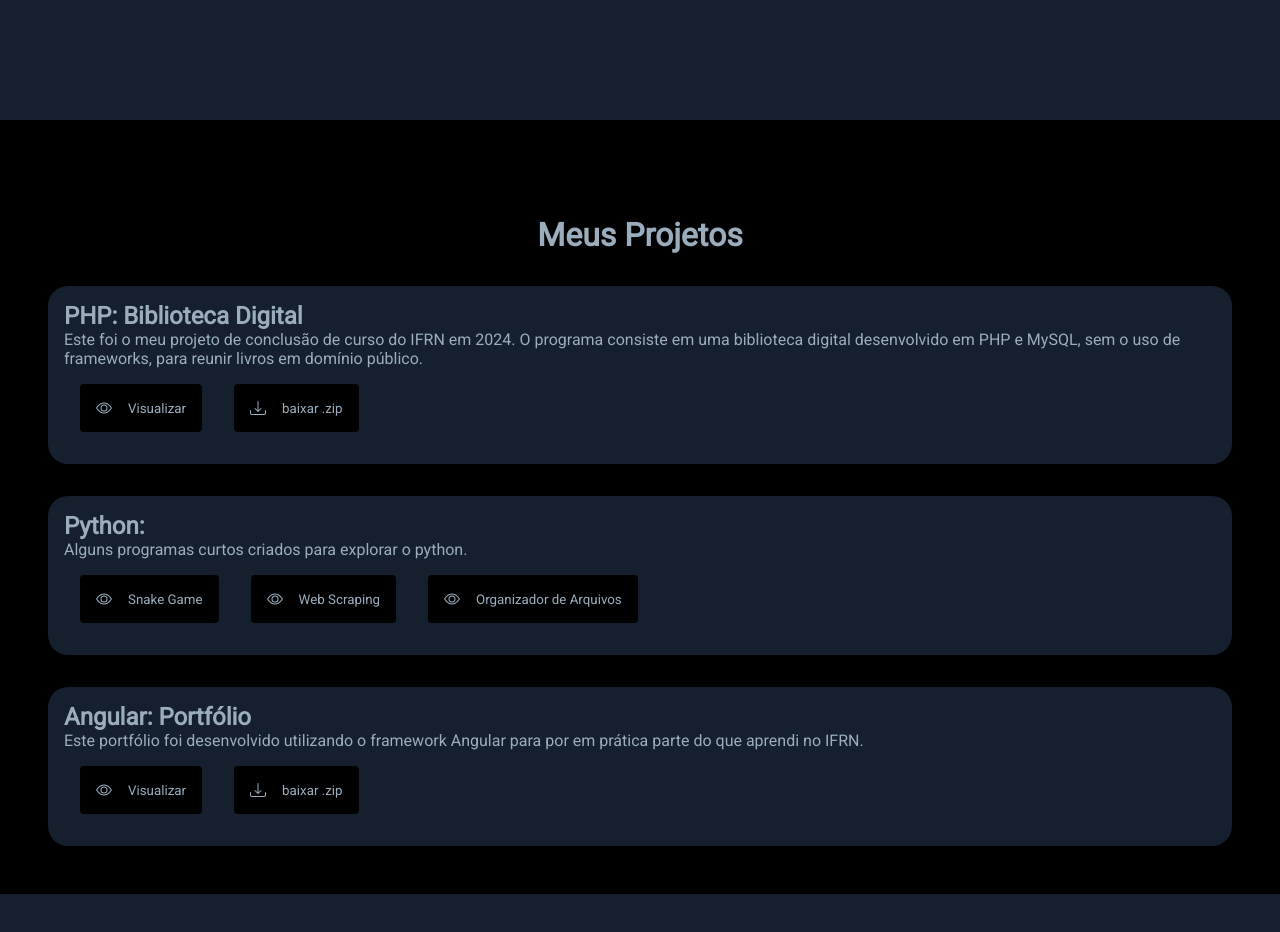
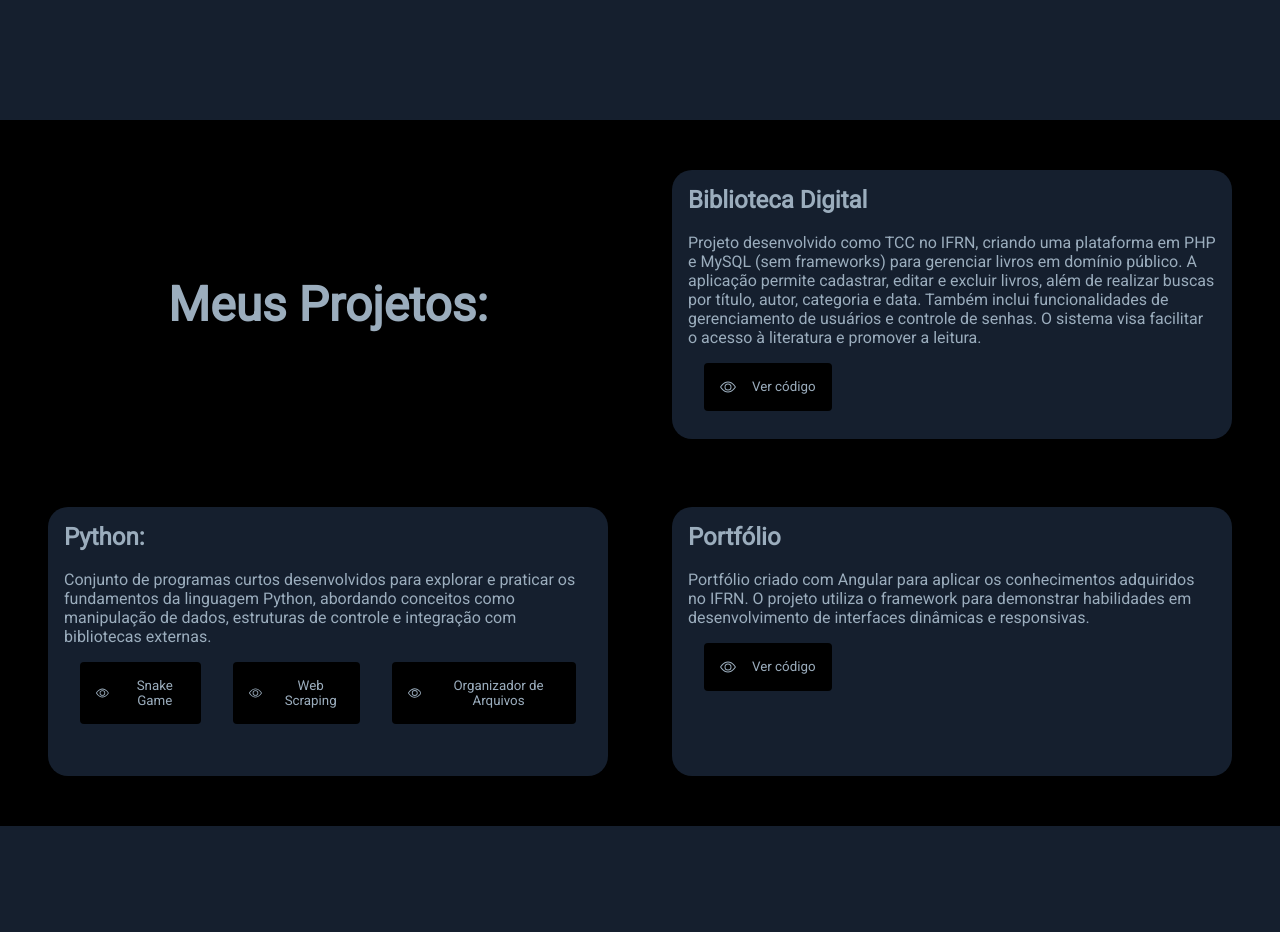
Before and after one commit to JezielHonorato/Portfolio, an Angular app in the folder PortfolioJezielHonorato/: page / in a window 1280 px wide. Shown: the part 680-1612 px from the top of the page. Built offline with nearby package versions, Linux system fonts and the light colour scheme.

Commit message:
redesign projetos

```diff
--- a/PortfolioJezielHonorato/src/app/components/my-projects/my-projects.component.css
+++ b/PortfolioJezielHonorato/src/app/components/my-projects/my-projects.component.css
@@ -1,10 +1,14 @@
 main {
+  display: grid;
+  grid-template-columns: 1fr 1fr;
+  grid-template-rows: 1fr 1fr;
+  align-items: center;
   padding: 1rem;
   background-color: black;
 
   .title {
     display: flex;
-    margin-top: 5rem;
+    font-size: xxx-large;
     color: var(--color-text);
     justify-content: center;
   }
@@ -12,6 +16,7 @@ main {
   section {
     margin: 2rem;
     padding: 1rem;
+    height: 80%;
     background-color: var(--color-background);
     color: var(--color-text);
     border-radius: 20px;
--- a/PortfolioJezielHonorato/src/app/components/my-projects/my-projects.component.html
+++ b/PortfolioJezielHonorato/src/app/components/my-projects/my-projects.component.html
@@ -1,13 +1,9 @@
 <main>
-  <h1 class="title">Meus Projetos</h1>
+    <h1 class="title">Meus Projetos:</h1>
 
   <section>
-    <h1>PHP: Biblioteca Digital</h1>
-    <p>
-      Este foi o meu projeto de conclusão de curso do IFRN em 2024. O programa
-      consiste em uma biblioteca digital desenvolvido em PHP e MySQL, sem o uso
-      de frameworks, para reunir livros em domínio público.
-    </p>
+    <h1>Biblioteca Digital</h1><br>
+    <p> Projeto desenvolvido como TCC no IFRN, criando uma plataforma em PHP e MySQL (sem frameworks) para gerenciar livros em domínio público. A aplicação permite cadastrar, editar e excluir livros, além de realizar buscas por título, autor, categoria e data. Também inclui funcionalidades de gerenciamento de usuários e controle de senhas. O sistema visa facilitar o acesso à literatura e promover a leitura.</p>
     <div class="buttons">
       <a
         href="https://github.com/JezielHonorato/BibliotecaDigital"
@@ -27,31 +23,14 @@
               d="M8 5.5a2.5 2.5 0 1 0 0 5 2.5 2.5 0 0 0 0-5M4.5 8a3.5 3.5 0 1 1 7 0 3.5 3.5 0 0 1-7 0"
             />
           </svg>
-          <span>Visualizar</span>
-        </button></a
-      >
-      <button>
-        <svg
-          xmlns="http://www.w3.org/2000/svg"
-          fill="currentColor"
-          class="bi bi-download"
-          viewBox="0 0 16 16"
-        >
-          <path
-            d="M.5 9.9a.5.5 0 0 1 .5.5v2.5a1 1 0 0 0 1 1h12a1 1 0 0 0 1-1v-2.5a.5.5 0 0 1 1 0v2.5a2 2 0 0 1-2 2H2a2 2 0 0 1-2-2v-2.5a.5.5 0 0 1 .5-.5"
-          />
-          <path
-            d="M7.646 11.854a.5.5 0 0 0 .708 0l3-3a.5.5 0 0 0-.708-.708L8.5 10.293V1.5a.5.5 0 0 0-1 0v8.793L5.354 8.146a.5.5 0 1 0-.708.708z"
-          />
-        </svg>
-        <span (click)="DontExist()">baixar .zip</span>
-      </button>
+          <span>Ver código</span>
+        </button></a>
     </div>
   </section>
 
   <section>
-    <h1>Python:</h1>
-    <p>Alguns programas curtos criados para explorar o python.</p>
+    <h1>Python:</h1><br>
+    <p>Conjunto de programas curtos desenvolvidos para explorar e praticar os fundamentos da linguagem Python, abordando conceitos como manipulação de dados, estruturas de controle e integração com bibliotecas externas.</p>
     <div class="buttons">
       <a href="https://github.com/JezielHonorato/SnakeGame" target="_blank">
         <button>
@@ -111,11 +90,8 @@
   </section>
 
   <section>
-    <h1>Angular: Portfólio</h1>
-    <p>
-      Este portfólio foi desenvolvido utilizando o framework Angular para por em
-      prática parte do que aprendi no IFRN.
-    </p>
+    <h1>Portfólio</h1><br>
+    <p>Portfólio criado com Angular para aplicar os conhecimentos adquiridos no IFRN. O projeto utiliza o framework para demonstrar habilidades em desenvolvimento de interfaces dinâmicas e responsivas.</p>
     <div class="buttons">
       <a href="https://github.com/JezielHonorato/Portfolio" target="_blank">
         <button>
@@ -132,25 +108,9 @@
               d="M8 5.5a2.5 2.5 0 1 0 0 5 2.5 2.5 0 0 0 0-5M4.5 8a3.5 3.5 0 1 1 7 0 3.5 3.5 0 0 1-7 0"
             />
           </svg>
-          <span>Visualizar</span>
+          <span>Ver código</span>
         </button>
       </a>
-      <button>
-        <svg
-          xmlns="http://www.w3.org/2000/svg"
-          fill="currentColor"
-          class="bi bi-download"
-          viewBox="0 0 16 16"
-        >
-          <path
-            d="M.5 9.9a.5.5 0 0 1 .5.5v2.5a1 1 0 0 0 1 1h12a1 1 0 0 0 1-1v-2.5a.5.5 0 0 1 1 0v2.5a2 2 0 0 1-2 2H2a2 2 0 0 1-2-2v-2.5a.5.5 0 0 1 .5-.5"
-          />
-          <path
-            d="M7.646 11.854a.5.5 0 0 0 .708 0l3-3a.5.5 0 0 0-.708-.708L8.5 10.293V1.5a.5.5 0 0 0-1 0v8.793L5.354 8.146a.5.5 0 1 0-.708.708z"
-          />
-        </svg>
-        <span (click)="DontExist()">baixar .zip</span>
-      </button>
     </div>
   </section>
 </main>
```
